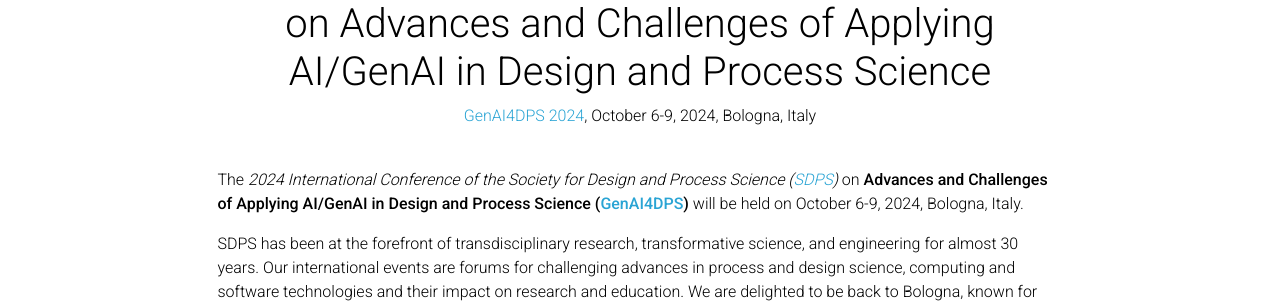
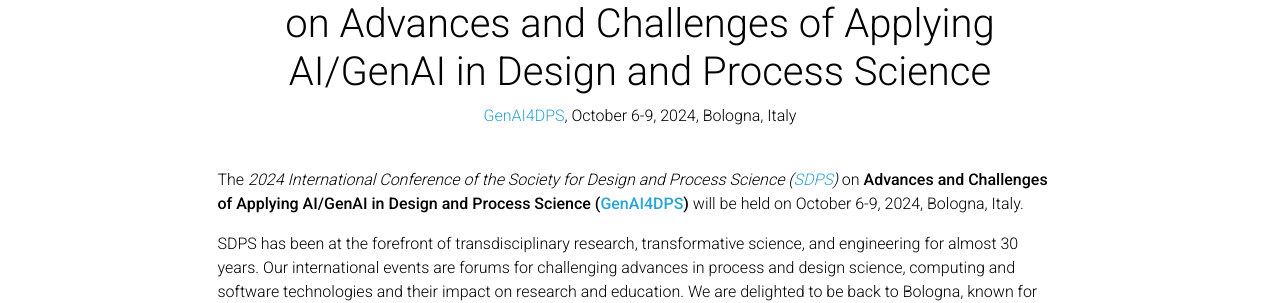
Before and after one commit to GenAI4DPS/advances-challenges, a Jekyll site: the page built from _pages/home.md, in a window 1280 px wide and 900 px high. Shown: the part 422-725 px from the top of the window. Built offline with Jekyll 4.4.1, drawn with Linux system fonts in a browser that asks for light colours; comment, search, counter and statistics services are not loaded; a style sheet for code colours, icons or effects is not loaded.

Commit message:
Update home.md

```diff
--- a/_pages/home.md
+++ b/_pages/home.md
@@ -4,7 +4,7 @@ title: Home
 permalink: /
 page_title: "The 2024 International Conference of the Society for Design and Process Science (SDPS) on Advances and Challenges of Applying AI/GenAI in Design and Process Science"
 page_subtitle: >
-  <a href="https://genai4dps.github.io/advances-challenges">GenAI4DPS 2024</a>,
+  <a href="https://genai4dps.github.io/advances-challenges">GenAI4DPS</a>,
   October 6-9, 2024, Bologna, Italy
 
 news: true  # includes a list of news items
```
